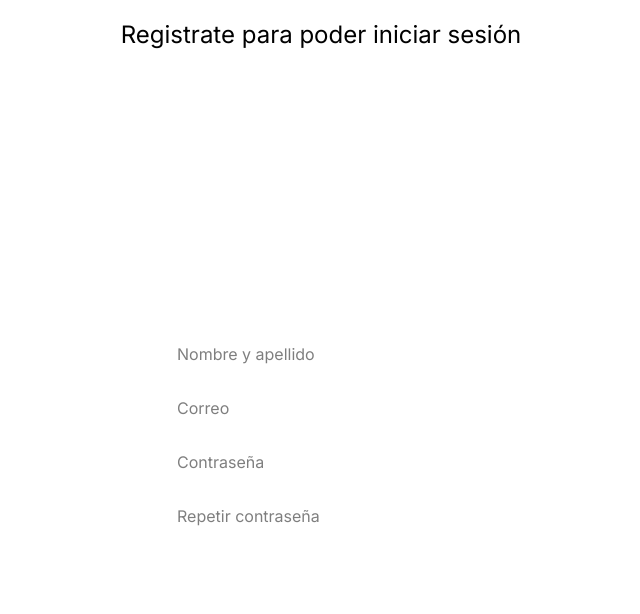
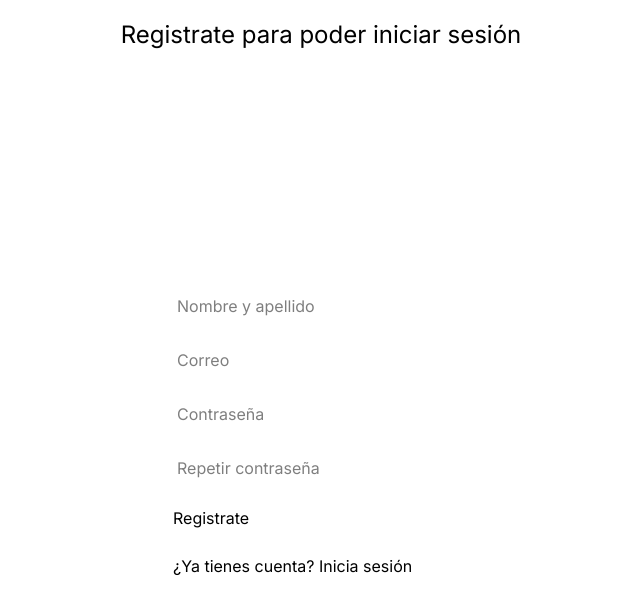
Before and after one commit to NicolasNakasone/LoginRegisterApp, a React (Vite) app in the folder client/: page /registro in a window 1280 px wide. Shown: the top 614 px of the page, without its empty margins (319-959 px from the left). Built offline with nearby package versions, Linux system fonts and the light colour scheme.

Commit message:
feat(link): added Link component for navigate to Login.page

```diff
--- a/client/src/pages/register/Register.page.tsx
+++ b/client/src/pages/register/Register.page.tsx
@@ -1,3 +1,6 @@
+import { Link } from 'react-router-dom'
+import { routes } from 'src/constants/routes'
+
 export const RegisterPage = (): JSX.Element => {
   return (
     <>
@@ -7,6 +10,10 @@ export const RegisterPage = (): JSX.Element => {
         <input type="email" placeholder="Correo" />
         <input type="password" placeholder="Contraseña" />
         <input type="password" placeholder="Repetir contraseña" />
+        <button /* disabled={isLoading} */ type="submit">Registrate</button>
+        <p>
+          ¿Ya tienes cuenta? <Link to={routes.login}>Inicia sesión</Link>
+        </p>
       </form>
     </>
   )
```
